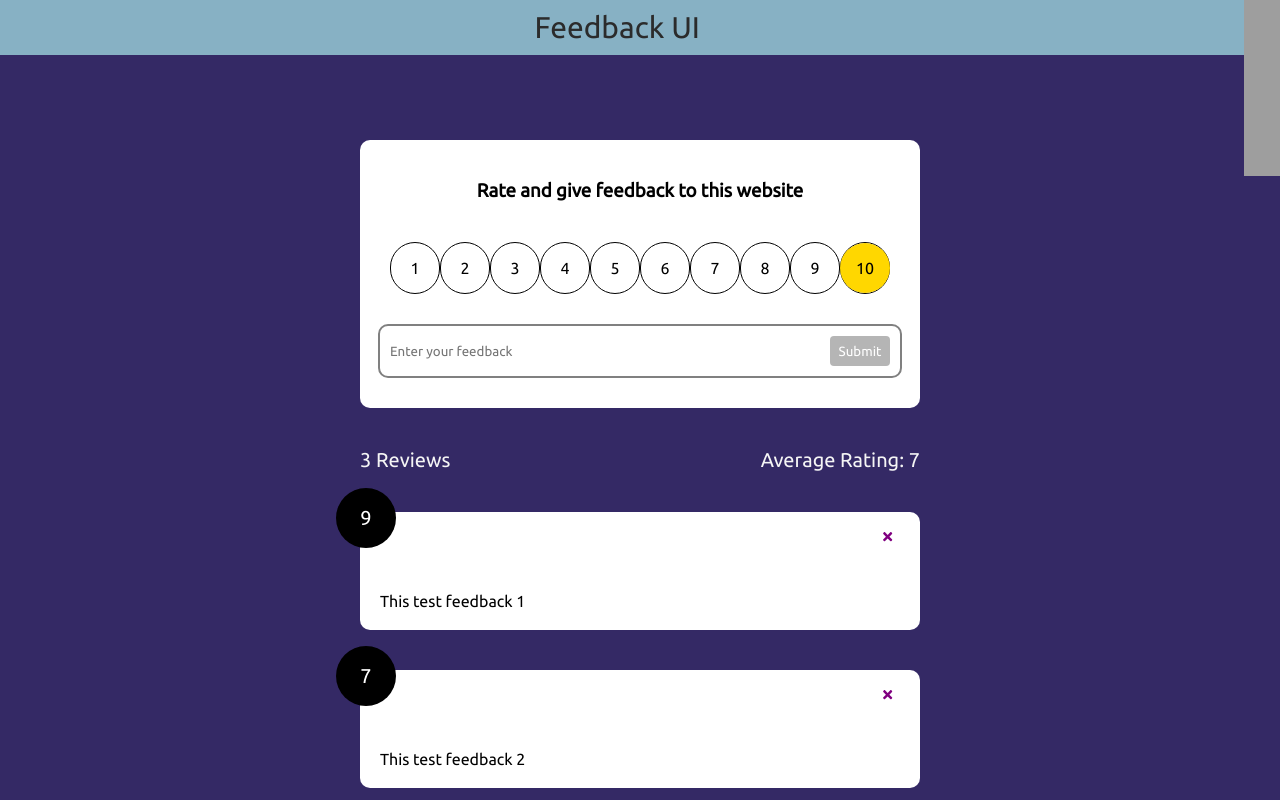
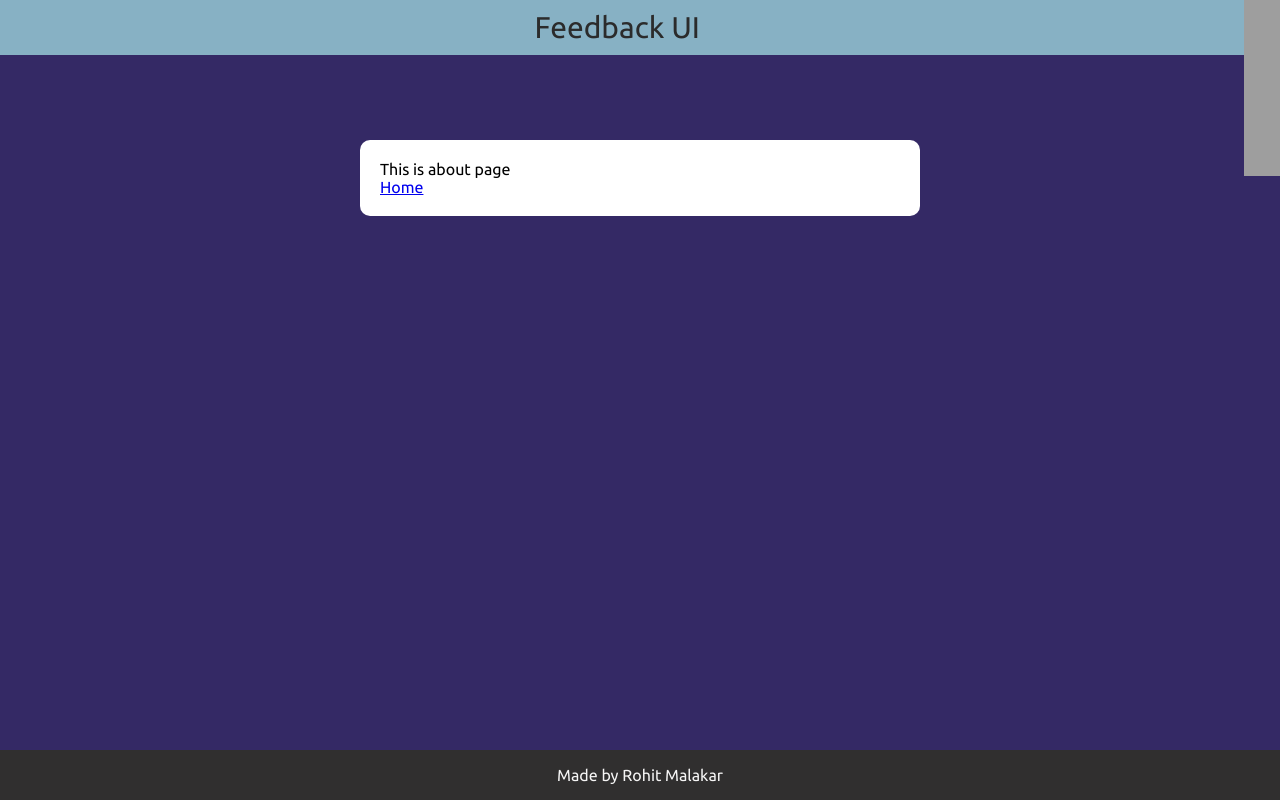
Before and after one commit to Rohit-MK2k/feedback_website, a React (Create React App) app: page /about in a window 1280 px wide. Shown: the top 800 px of the page. Built offline with nearby package versions, Linux system fonts and the light colour scheme; grey boxes are pictures that could not be loaded.

Commit message:
Fifth commit
About page added with routing

```diff
--- a/package.json
+++ b/package.json
@@ -3,6 +3,7 @@
   "version": "0.1.0",
   "private": true,
   "dependencies": {
+    "@fortawesome/react-fontawesome": "^0.2.0",
     "@testing-library/jest-dom": "^5.16.4",
     "@testing-library/react": "^13.3.0",
     "@testing-library/user-event": "^13.5.0",
@@ -10,6 +11,7 @@
     "react-dom": "^18.2.0",
     "react-fa-icon": "^0.1.4",
     "react-icons": "^4.4.0",
+    "react-router-dom": "^6.3.0",
     "react-scripts": "5.0.1",
     "uuid": "^8.3.2",
     "web-vitals": "^2.1.4"
--- a/src/App.js
+++ b/src/App.js
@@ -1,4 +1,5 @@
 import {v4 as uuidv4} from 'uuid'
+import { BrowserRouter as Router, Routes, Route } from 'react-router-dom'
 import Header from "./components/header"
 import FeedbackList from "./components/FeedbackList"
 import {useState} from 'react'
@@ -6,6 +7,7 @@ import feedbackData from "./data/FeedbackData"
 import FeedbackStat from "./components/FeedbackStat"
 import FeedbackForm from "./components/FeedbackForm"
 import Footer from './components/Footer'
+import About from './components/Pages/About'
 
 function App(){
     const [feedback,setFeedback] = useState(feedbackData)
@@ -22,15 +24,23 @@ function App(){
     }
 
     return(
-        <>
+        <Router>
             <Header/>
             <div className="body-content">
-                <FeedbackForm addFeedback = {addFeedback}/>
-                <FeedbackStat feedback = {feedback}/>
-                <FeedbackList feedback = {feedback} handleDelete = {handleDelete}/>
+                <Routes>
+                    <Route path='/'
+                    element={
+                    <>
+                        <FeedbackForm addFeedback = {addFeedback}/>
+                        <FeedbackStat feedback = {feedback}/>
+                        <FeedbackList feedback = {feedback} handleDelete = {handleDelete}/>
+                    </>}></Route>
+                    <Route path='/about' element={<About/>}></Route>
+
+                </Routes>
             </div>
             <Footer/>
-        </>
+        </Router>
     )
 }
 export default App
--- /dev/null
+++ b/src/components/Pages/About.jsx
@@ -0,0 +1,18 @@
+import React from 'react'
+import Card from '../Shared/Card'
+import {Link} from 'react-router-dom'
+// import { FontAwesomeIcon } from '@fortawesome/react-fontawesome'
+// import { solid, regular, brands } from '@fortawesome/fontawesome-svg-core/import.macro'
+
+function About() {
+  return (
+    <Card>
+        <div className="about">
+            <p>This is about page</p>
+            <Link to = "/">Home</Link>
+        </div>
+    </Card>
+  )
+}
+
+export default About
--- a/src/components/header.jsx
+++ b/src/components/header.jsx
@@ -1,8 +1,9 @@
+import {Link} from 'react-router-dom'
 function Header() {
   return (
     <header className="header">
       <div className="header-text">Feedback UI</div>
-      <div className="help-btn"><a href="/"><img src="../../public/help.png" alt="help"/></a></div>
+      <div className="help-btn"><Link to="/about"><img src="../../public/help.png" alt="help"/></Link></div>
     </header>
   )
 }
--- a/src/index.css
+++ b/src/index.css
@@ -6,6 +6,12 @@
 }
 body{
     background-color: rgb(52, 41, 101);
+    height: 100vh;
+}
+#root{
+    display: flex;
+    flex-direction: column;
+    height: 100vh;
 }
 .header{
     display: flex;
@@ -27,10 +33,10 @@ body{
     width: 2%;
 }
 .body-content{
-    justify-content: center;
     width: 50%;
     padding-top: 45px;
-    margin: auto;
+    margin-left: auto;
+    margin-right: auto;
 }
 .card{
     background-color: white;
@@ -173,8 +179,13 @@ input[type = "radio"]:checked~label{
     flex-direction: row;
     justify-content: center;
     align-items: center;
+    margin-top: auto;
     padding: 10px;
     height: 30px;
     background-color: rgb(48, 47, 47);
     color: whitesmoke;
 }
+.about{
+    display: flex;
+    flex-direction: column;
+}
```
Also changed, not shown: 1 other file (tests, documents, lock files or other folders).
